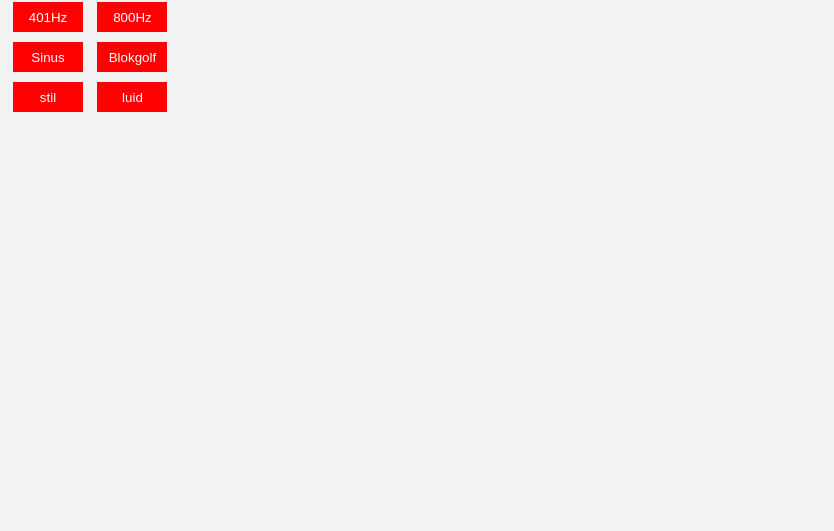
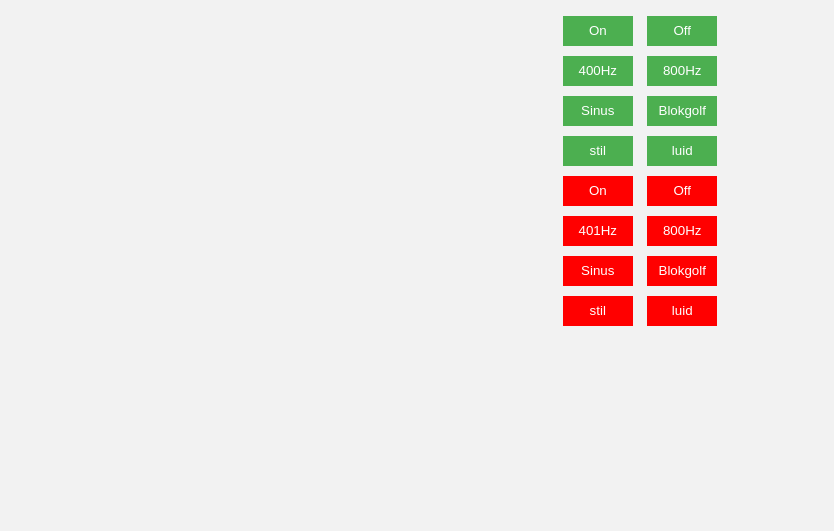
Before and after one commit to samvandenabeele/informatica, a plain HTML site: page vierde jaar/steamsound/steamsound.html in a window 1280 px wide. Shown: the part 269-800 px from the top of the page, without its empty margins (0-834 px from the left). Drawn offline with Linux system fonts and the light colour scheme.

Commit message:
Refactor HTML structure and styling for Simpele Oscillator

```diff
--- a/vierde jaar/steamsound/steamsound.html
+++ b/vierde jaar/steamsound/steamsound.html
@@ -3,7 +3,8 @@
  <title>Simpele Oscillator</title>
  <link rel="stylesheet" href="style.css">
  </head>
-    <body>
+    <body style="display: flex; justify-content: center; align-items: center; height: 100vh; margin: 0;">
+        <div style="text-align: center;">
             <h1>Simpele Oscillator</h1>
 
             <button class='button' onclick="on()">On</button>
@@ -30,7 +31,7 @@
             <button class='button2' onclick="setAmplitude2(0.01)">stil</button>
             <button class='button2' onclick="setAmplitude2(0.07)">luid</button>
             <br>
-
+        </div>
     <script>
 
         let ctx = new window.AudioContext(); // the audio context
```
Lines whose indentation alone changed are shown as unchanged.
